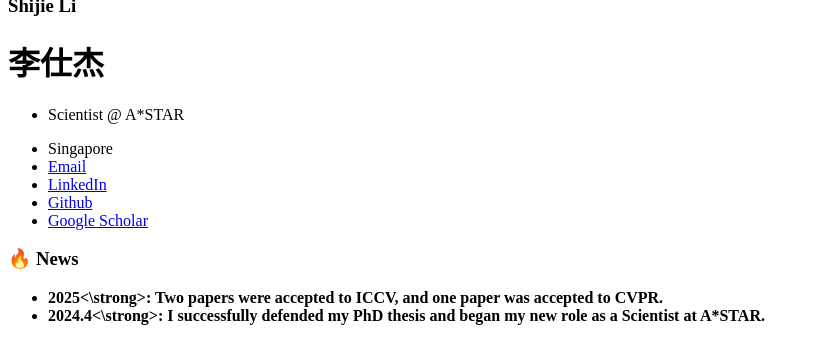
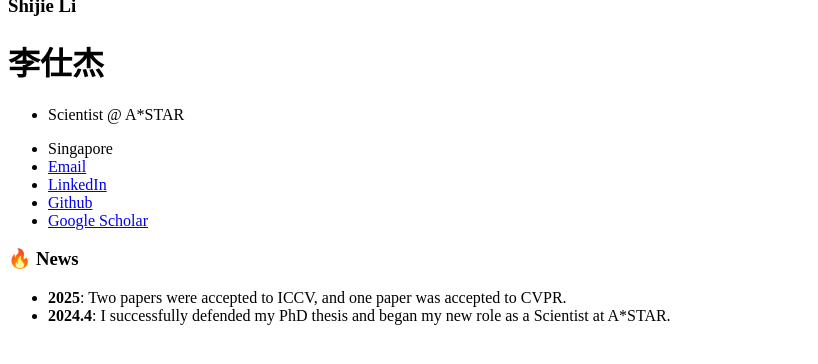
Before and after one commit to sj-li/sj-li.github.io, a Jekyll site: the page built from _pages/includes/news.md, in a window 1280 px wide, cut to the strip 476-840 px from the top of the page. Shown: the whole strip, without its empty margins (0-818 px from the left). Built offline with Jekyll 4.4.1, drawn with Linux system fonts in a browser that asks for light colours; our own code applies the rules of GitHub Pages for plain Markdown files.

Commit message:
update basic info

```diff
--- a/_pages/includes/news.md
+++ b/_pages/includes/news.md
@@ -3,5 +3,5 @@
 
 # 🔥 News
 
-- <strong>2025<\strong>: Two papers were accepted to ICCV, and one paper was accepted to CVPR.
-- <strong>2024.4<\strong>: I successfully defended my PhD thesis and began my new role as a Scientist at A*STAR.
+- <strong>2025</strong>: Two papers were accepted to ICCV, and one paper was accepted to CVPR.
+- <strong>2024.4</strong>: I successfully defended my PhD thesis and began my new role as a Scientist at A*STAR.
```
